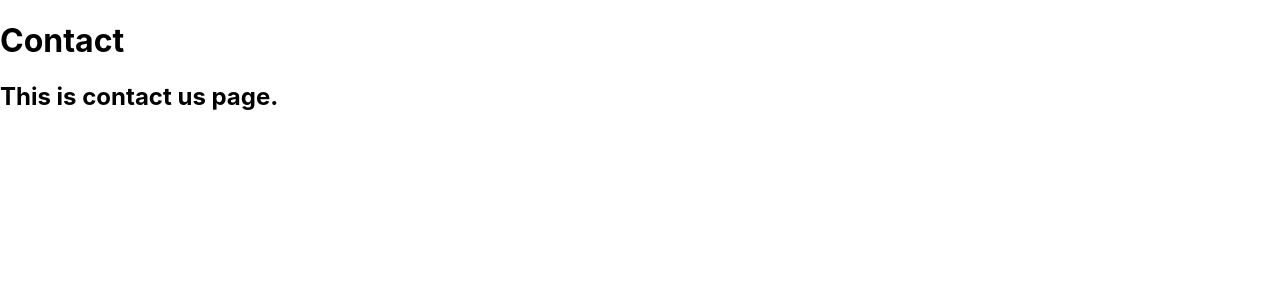
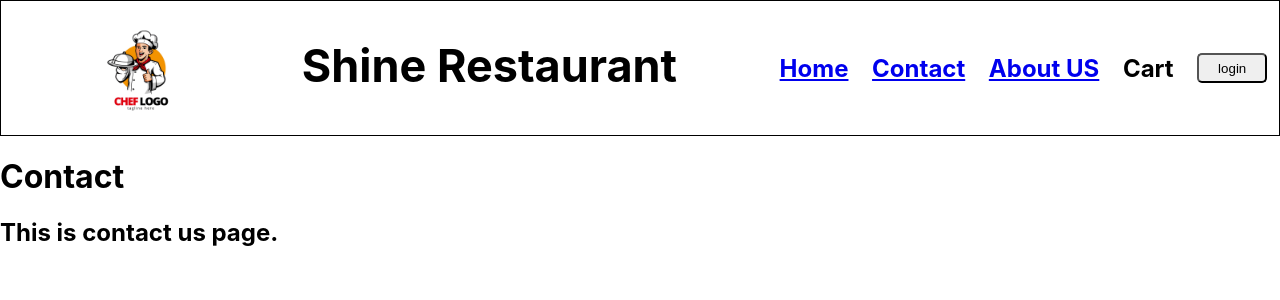
Before and after one commit to VIPULG4321/Namaste_React_E4, a React (Create React App) app: page /contact in a window 1280 px wide. Shown: the top 300 px of the page. Built offline with nearby package versions, Linux system fonts and the light colour scheme.

Commit message:
Added Error file with userouteError()

```diff
--- a/src/App.js
+++ b/src/App.js
@@ -2,26 +2,43 @@ import Header from "./components/Header";
 // import Search from "./components/Search";
 import Foods from "./components/Foods";
 import Shimmer from "./components/shimmerUI";
-import About from "./components/pages/About";
 import "./App.css";
 import React, { useState, useEffect } from "react";
-// import { createBrowserRouter, RouterProvider } from "react-router-dom";
 
 function App() {
   const [restourantData, setRestourantData] = useState([]);
   const [searchValue, setsearchValue] = useState("");
   const [filteredRestourants, setfilteredRestourants] = useState([]);
 
-  // const appRouter = createBrowserRouter([
-  //   {
-  //     path : "/",
-  //     element : <App></App>
-  //   },
-  //   {
-  //     path : "/about",
-  //     element : <About></About>
-  //   }
-  // ])
+  const Searchh = () => {
+    return (
+      <div className="Search">
+          <input type="email" id="search-box" value={searchValue} onChange={(e)=>{setsearchValue(e.target.value)}}></input>
+          <button onClick={()=>{
+
+            const filteredData =  restourantData.filter((res)=>{
+              return res.info.name.toLowerCase().includes(searchValue.toLowerCase());
+            })
+            setfilteredRestourants(filteredData);
+
+          }}>Search</button>
+
+          <button className="filter" onClick={handleFilterClick}>
+            Top rated - restaurants
+          </button>
+        </div>
+    )
+
+  }
+  const AllFoods = () => {
+    return (
+      <div id="items">
+          {filteredRestourants.map((restourant, index) => (
+            <Foods key={index} RestData={restourant} />
+          ))}
+        </div>
+    )
+  }
 
 
   const handleFilterClick = () => {
@@ -50,35 +67,13 @@ function App() {
       //setRestourantData() is a setstate function which setting the state of state variable.
     }
 
+
+
   return (restourantData.length === 0) ? <Shimmer /> : (
     <div className="App">
       <div id="header_container">
-        <Header />
-        {/* <Search></Search> */}
-
-        <div className="Search">
-          <input type="email" id="search-box" value={searchValue} onChange={(e)=>{setsearchValue(e.target.value)}}></input>
-          <button onClick={()=>{
-
-            const filteredData =  restourantData.filter((res)=>{
-              return res.info.name.toLowerCase().includes(searchValue.toLowerCase());
-            })
-            setfilteredRestourants(filteredData);
-
-          }}>Search</button>
-
-          <button className="filter" onClick={handleFilterClick}>
-            Top rated - restaurants
-          </button>
-        </div>
-
-
-
-        <div id="items">
-          {filteredRestourants.map((restourant, index) => (
-            <Foods key={index} RestData={restourant} />
-          ))}
-        </div>
+        <Searchh></Searchh>
+        <AllFoods></AllFoods>
       </div>
     </div>
   );
--- a/src/components/Header.js
+++ b/src/components/Header.js
@@ -1,3 +1,4 @@
+import { Link } from "react-router-dom";
 import myimage from "../logo.jpg";
 import { useState,useEffect } from "react";
 
@@ -18,9 +19,9 @@ const Header = () => {
         <h2>Shine Restaurant</h2>
       </div>
       <div className="nav_items">
-        <h2>Home</h2>
-        <h2>Contact</h2>
-        <h2>About US</h2>
+        <h2><Link to="/">Home</Link></h2>
+        <h2><Link to="/contact">Contact</Link></h2>
+        <h2><Link to="/about">About US</Link></h2>
         <h2>Cart</h2>
 
         <button className="login" onClick={()=>{
--- /dev/null
+++ b/src/components/pages/Error.js
@@ -0,0 +1,14 @@
+import { useRouteError } from "react-router-dom";
+
+const Error = () => {
+    const err = useRouteError();
+    return (
+        <div>
+            <h1>Error!!!</h1>
+            <h1>Page not found!!</h1>
+            <h2>{err.data}</h2>
+            <h2>{err.status} : {err.statusText}</h2>
+        </div>
+    )
+}
+export default Error;
--- a/src/index.js
+++ b/src/index.js
@@ -4,10 +4,25 @@ import './index.css';
 import App from './App';
 import reportWebVitals from './reportWebVitals';
 import About from "./components/pages/About";
+import Header from "./components/Header";
 import Contact from "./components/pages/Contact";
-import { createBrowserRouter, RouterProvider } from "react-router-dom";
+import Error from "./components/pages/Error";
+import { createBrowserRouter, RouterProvider,Outlet } from "react-router-dom";
+
+const Applayout = () => {
+  return (
+    <div id='header_container'>
+      <Header />
+      <Outlet></Outlet>
+    </div>
+  )
+}
 
 const appRouter = createBrowserRouter([
+  {
+    path : "/",
+    element : <Applayout></Applayout>,
+    children : [
       {
         path : "/",
         element : <App></App>
@@ -20,8 +35,12 @@ const appRouter = createBrowserRouter([
         path:"/contact",
         element: <Contact></Contact>
       }
+    ],
+    errorElement : <Error></Error>
+  },
 
 ])
+
 
 const root = ReactDOM.createRoot(document.getElementById('root'));
 root.render(
```
Also changed, not shown: src/components/pages/Contact.jsx (line endings or trailing spaces). Lines whose indentation alone changed are shown as unchanged.
